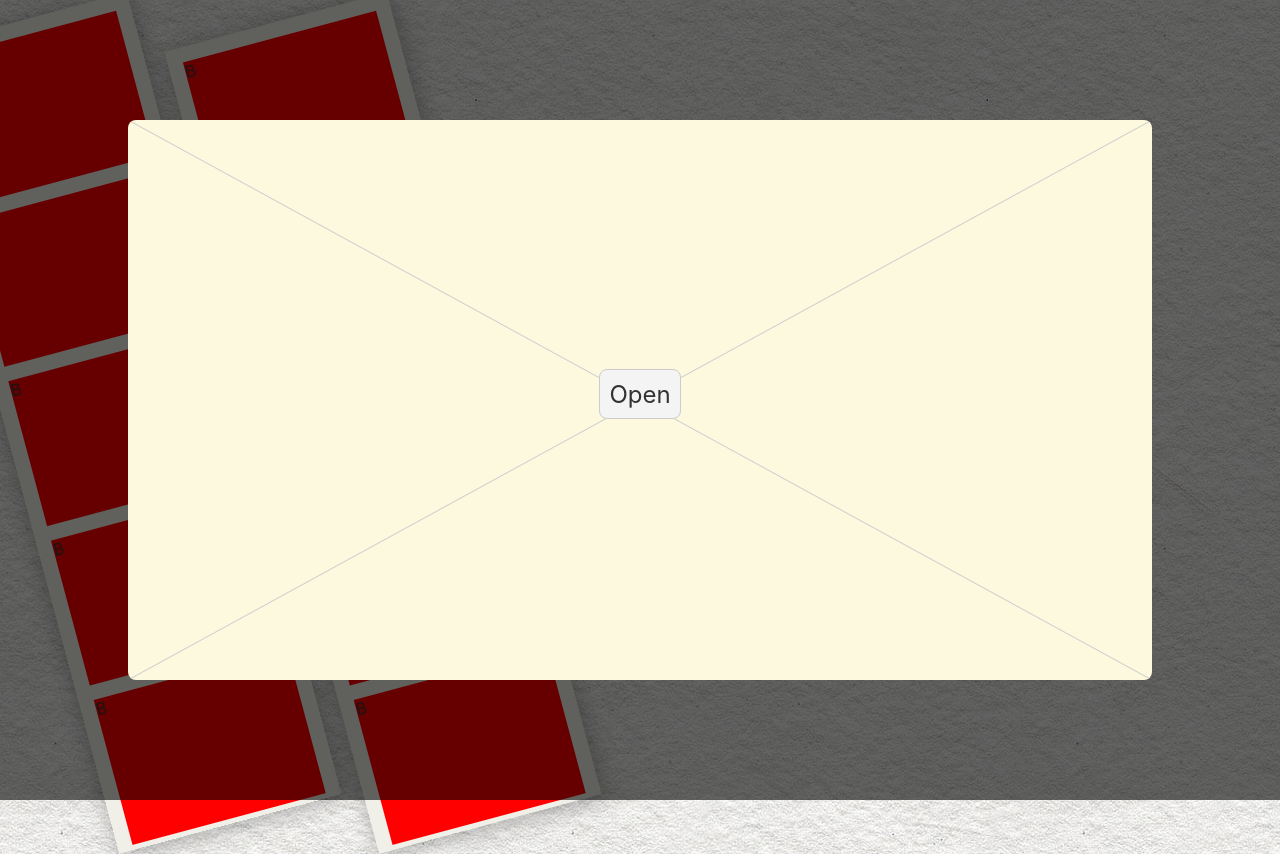
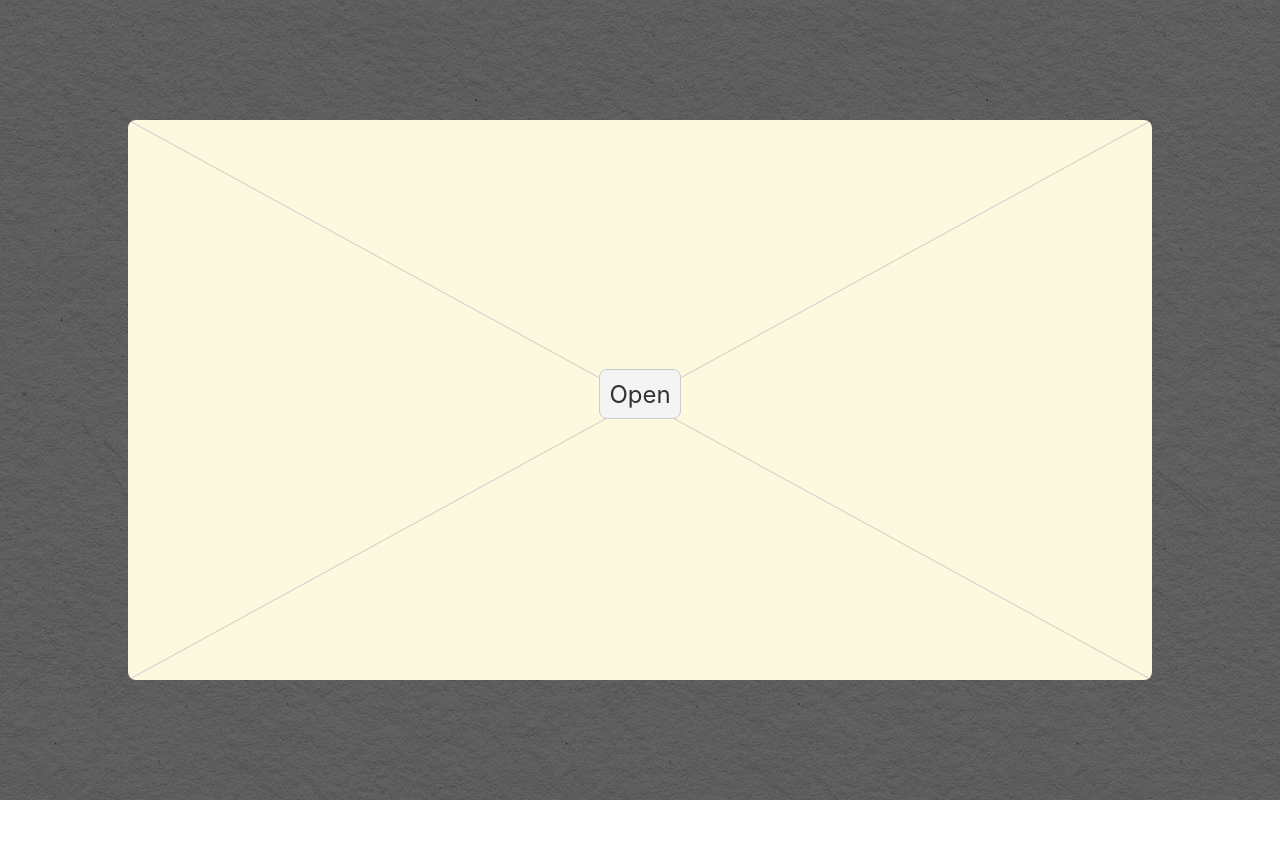
Before and after one commit to featherbear/filmstrip-messages, a Svelte app: page / in a window 1280 px wide. After the commit the page ends 800 px from the top, so only its background shows below. Built offline with nearby package versions, Linux system fonts and the light colour scheme.

Commit message:
Update effects and transitions

```diff
--- a/src/App.svelte
+++ b/src/App.svelte
@@ -15,10 +15,12 @@
 
 </style>
 
+
+
+{#if showIntro}
+  <MailLoader on:destroy={doHideIntro} />
+{:else}
 <Filmstrip />
 
 <Filmstrip />
-
-{#if showIntro}
-  <MailLoader on:destroy={doHideIntro} />
 {/if}
--- a/src/Filmstrip.svelte
+++ b/src/Filmstrip.svelte
@@ -1,6 +1,6 @@
 <script>
   import Tile from "./Tile.svelte";
-
+  import { fade } from "svelte/transition";
   let items = [1, 2, 3, 4, 5, 6];
 </script>
 
@@ -27,7 +27,7 @@
   }
 </style>
 
-<div class="filmstrip">
+<div class="filmstrip" transition:fade={{ duration: 500 }}>
   {#each items as item}
     <div class="spacer">
       <Tile />
```
